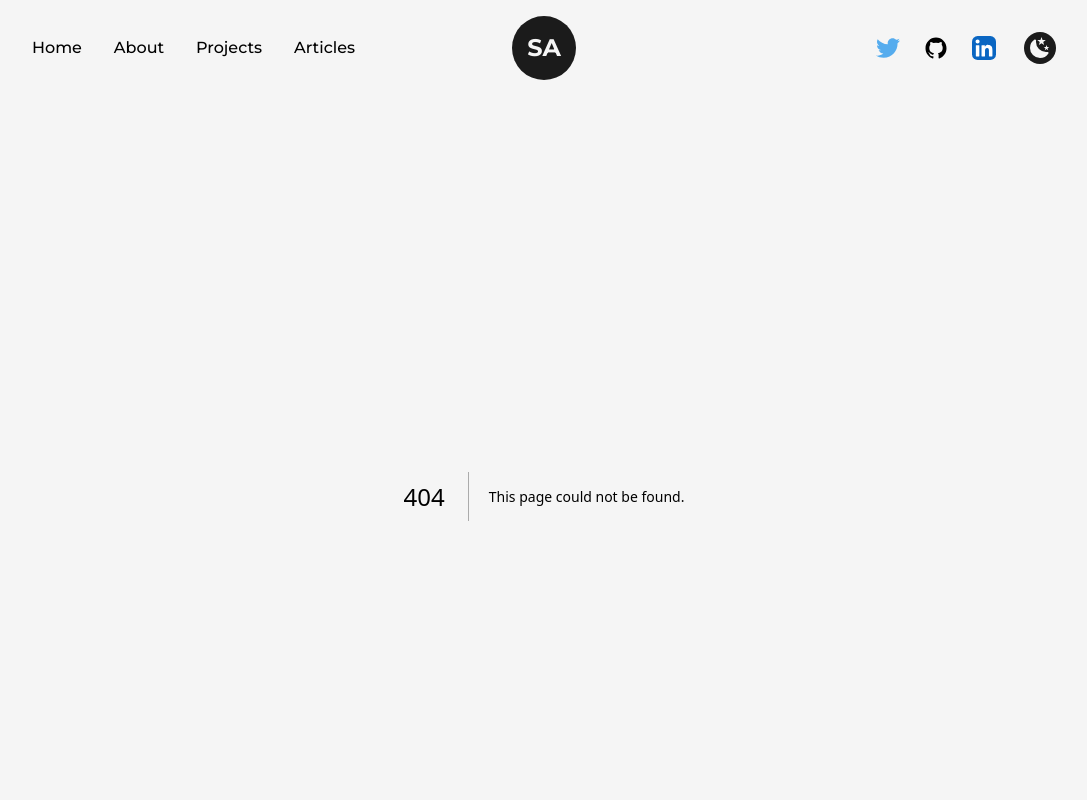
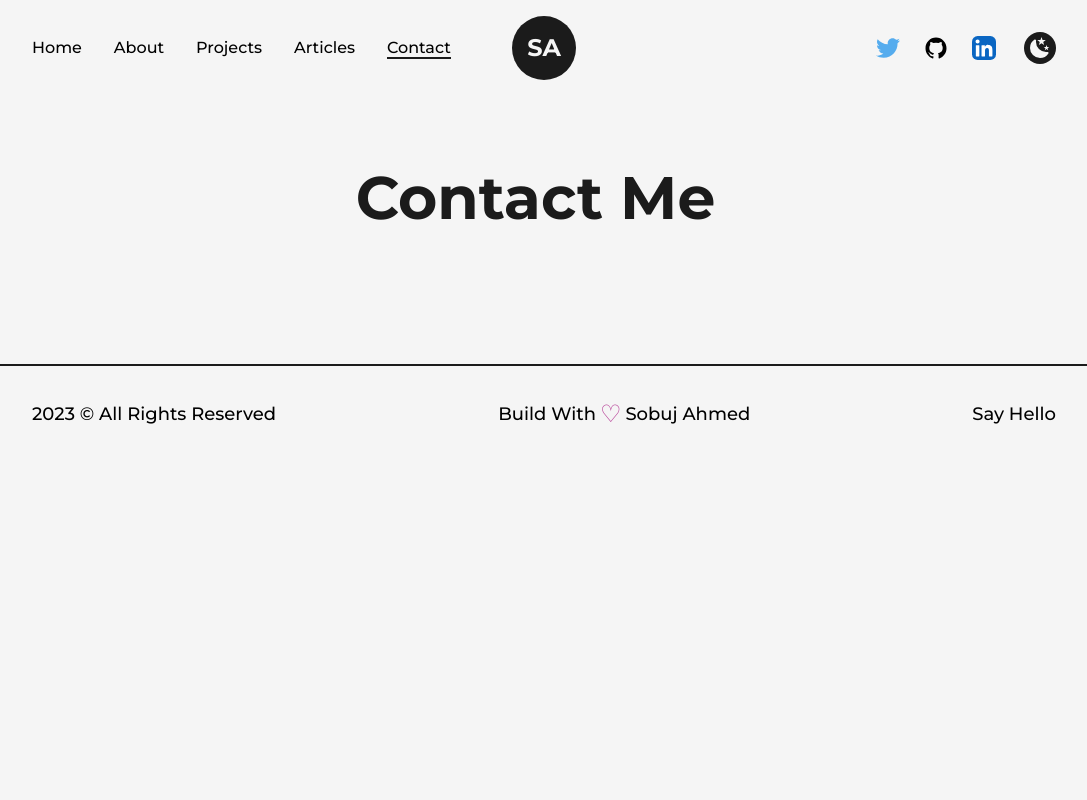
Before and after one commit to Sobuj54/portfolio-with-NextJS, a Next.js app: page /contact in a window 1280 px wide. Before the commit this address had no page. Shown: the top 800 px of the page, without its empty margins (96-1183 px from the left). Built offline with nearby package versions, Linux system fonts and the light colour scheme.

Commit message:
added pagetransition effects and created contact page

```diff
--- a/src/components/NavBar.js
+++ b/src/components/NavBar.js
@@ -94,6 +94,10 @@ const NavBar = () => {
           <CustomLink
             href="/articles"
             title="Articles"
+            className="mx-4"></CustomLink>
+          <CustomLink
+            href="/contact"
+            title="Contact"
             className="ml-4"></CustomLink>
         </nav>
 
--- /dev/null
+++ b/src/components/TransitionEffect.js
@@ -0,0 +1,32 @@
+import React from "react";
+import { motion } from "framer-motion";
+
+const TransitionEffect = () => {
+  return (
+    <>
+      <motion.div
+        className="fixed top-0 bottom-0 right-full w-screen h-screen z-30 bg-gradient-to-r from-indigo-500 from-10% via-sky-500 via-30% to-emerald-500 to-90%"
+        initial={{ x: "100%", width: "100%" }}
+        animate={{ x: "0%", width: "0%" }}
+        exit={{ x: ["0%", "100%"], width: ["0%", "100%"] }}
+        transition={{ duration: 0.8, ease: "easeInOut" }}
+      />
+
+      <motion.div
+        className="fixed top-0 bottom-0 right-full w-screen h-screen z-20 bg-gradient-to-r from-cyan-500 to-blue-500"
+        initial={{ x: "100%", width: "100%" }}
+        animate={{ x: "0%", width: "0%" }}
+        transition={{ delay: 0.2, duration: 0.8, ease: "easeInOut" }}
+      />
+
+      <motion.div
+        className="fixed top-0 bottom-0 right-full w-screen h-screen z-10 bg-gradient-to-r from-indigo-500"
+        initial={{ x: "100%", width: "100%" }}
+        animate={{ x: "0%", width: "0%" }}
+        transition={{ delay: 0.4, duration: 0.8, ease: "easeInOut" }}
+      />
+    </>
+  );
+};
+
+export default TransitionEffect;
--- a/src/pages/_app.js
+++ b/src/pages/_app.js
@@ -1,9 +1,11 @@
 import Footer from "@/components/Footer";
 import NavBar from "@/components/NavBar";
 import "@/styles/globals.css";
+import { AnimatePresence } from "framer-motion";
 // this is a must to use font with next js and tailwind
 import { Montserrat } from "next/font/google";
 import Head from "next/head";
+import { useRouter } from "next/router";
 
 const montserrat = Montserrat({
   subsets: ["latin"],
@@ -11,6 +13,8 @@ const montserrat = Montserrat({
 });
 
 export default function App({ Component, pageProps }) {
+  const router = useRouter();
+
   return (
     <>
       <Head>
@@ -21,7 +25,9 @@ export default function App({ Component, pageProps }) {
         className={`${montserrat.variable} font-mont bg-light w-full min-h-screen dark:bg-dark`}>
         <NavBar></NavBar>
         {/* this Component and {...pageProps} are necessary for page routing  it acts like out <Outlet/> component of react router*/}
-        <Component {...pageProps} />
+        <AnimatePresence mode="wait">
+          <Component key={router.asPath} {...pageProps} />
+        </AnimatePresence>
         <Footer></Footer>
       </main>
     </>
--- a/src/pages/about.js
+++ b/src/pages/about.js
@@ -6,6 +6,7 @@ import profilePic from "../../public/images/profile/sobuj1.jpg";
 import Image from "next/image";
 import { useInView, useMotionValue, useSpring } from "framer-motion";
 import Skills from "@/components/Skills";
+import TransitionEffect from "@/components/TransitionEffect";
 
 const AnimatedNumbers = ({ value }) => {
   const ref = useRef(null);
@@ -36,9 +37,11 @@ const About = () => {
     <>
       <Head>
         <title>Sobuj | About</title>
-
         <meta name="description" content="about me" />
       </Head>
+
+      <TransitionEffect></TransitionEffect>
+
       <main className="w-full flex flex-col items-center justify-center dark:text-light">
         <Layout className="pt-16">
           <AnimatedText
--- a/src/pages/articles.js
+++ b/src/pages/articles.js
@@ -13,6 +13,7 @@ import article6 from "../../public/images/articles/todo list app built using rea
 import article7 from "../../public/images/articles/What is Redux with easy explanation.png";
 import article8 from "../../public/images/articles/What is higher order component in React.jpg";
 import { motion, useMotionValue } from "framer-motion";
+import TransitionEffect from "@/components/TransitionEffect";
 
 const FramerImage = motion(Image);
 
@@ -116,6 +117,8 @@ const articles = () => {
         <meta name="description" content="articles" />
       </Head>
 
+      <TransitionEffect></TransitionEffect>
+
       <main className="w-full mb-16 flex flex-col items-center justify-center overflow-hidden dark:text-light">
         <Layout className="pt-16">
           <AnimatedText
--- /dev/null
+++ b/src/pages/contact.js
@@ -0,0 +1,26 @@
+import AnimatedText from "@/components/AnimatedText";
+import Layout from "@/components/Layout";
+import TransitionEffect from "@/components/TransitionEffect";
+import Head from "next/head";
+import React from "react";
+
+const contact = () => {
+  return (
+    <>
+      <Head>
+        <title>Sobuj | Contact</title>
+        <meta name="description" content="contact me" />
+      </Head>
+      <TransitionEffect></TransitionEffect>
+      <main>
+        <Layout className="pt-16">
+          <AnimatedText
+            text="Contact Me"
+            className="text-center"></AnimatedText>
+        </Layout>
+      </main>
+    </>
+  );
+};
+
+export default contact;
--- a/src/pages/index.js
+++ b/src/pages/index.js
@@ -7,6 +7,7 @@ import Link from "next/link";
 import { LinkArrow } from "@/components/icons";
 import HireMe from "@/components/HireMe";
 import lightBulb from "../../public/images/svgs/miscellaneous_icons_1.svg";
+import TransitionEffect from "@/components/TransitionEffect";
 
 export default function Home() {
   return (
@@ -15,6 +16,9 @@ export default function Home() {
         <title>Sobuj | Home</title>
         <meta name="description" content="Generated by create next app" />
       </Head>
+
+      <TransitionEffect></TransitionEffect>
+
       <main className="flex items-center w-full min-h-screen text-dark dark:text-light">
         <Layout className="pt-0 md:pt-16 sm:pt-8">
           <div className="w-full flex items-center justify-between lg:flex-col">
@@ -50,8 +54,7 @@ export default function Home() {
                   Resume <LinkArrow className="!w-6 ml-1"></LinkArrow>
                 </Link>
                 <Link
-                  href="sobujahmed124@gmail.com"
-                  target="_blank"
+                  href="/contact"
                   className="ml-4 font-medium capitalize text-lg text-dark underline underline-offset-4 hover:bg-dark hover:text-light p-3 px-7 rounded-lg dark:text-light dark:border dark:border-light hover:dark:bg-light hover:dark:text-dark md:p-2.5 md:px-5 md:text-base">
                   Contact
                 </Link>
--- a/src/pages/projects.js
+++ b/src/pages/projects.js
@@ -13,6 +13,7 @@ import chefsChoice from "../../public/images/projects/chefs choice.png";
 import newsDragon from "../../public/images/projects/news dragon.png";
 import bistroBoss from "../../public/images/projects/bistro boss.png";
 import { motion } from "framer-motion";
+import TransitionEffect from "@/components/TransitionEffect";
 
 const FramerImage = motion(Image);
 
@@ -138,6 +139,7 @@ const projects = () => {
         <title>Sobuj | Projects</title>
         <meta name="description" content="projects" />
       </Head>
+      <TransitionEffect></TransitionEffect>
       <main className="w-full mb-16 flex flex-col items-center justify-center ">
         <Layout className="pt-16">
           <AnimatedText
```
